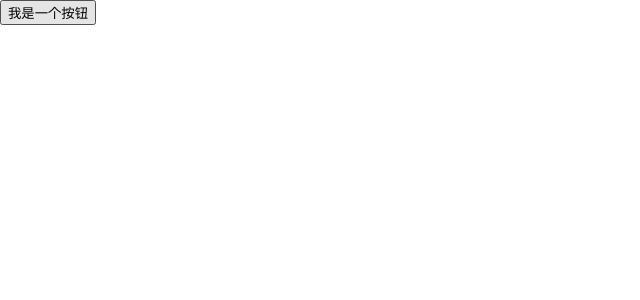
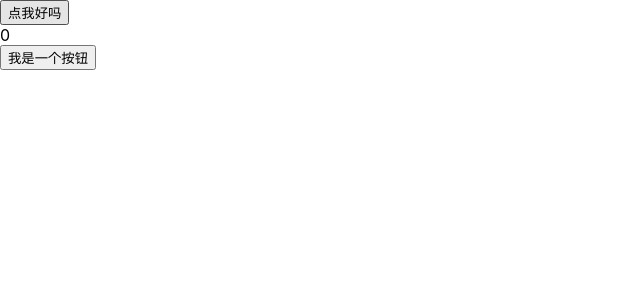
Before and after one commit to xlk1995/react-demo, a React (Create React App) app: page / in a window 1280 px wide. Shown: the top 300 px of the page, without its empty margins (0-640 px from the left). Built offline with nearby package versions, Linux system fonts and the light colour scheme.

Commit message:
feat: 消费者和state的区别

```diff
--- a/src/index.js
+++ b/src/index.js
@@ -5,25 +5,48 @@ import "./index.css";
 const ThemeContext = React.createContext("dark");
 
 class Son extends React.Component {
-  static contextType = ThemeContext;
+  // static contextType = ThemeContext;
   render() {
+    console.log("son render");
     return <button className={this.context}>我是一个按钮</button>;
   }
 }
+Son.contextType = ThemeContext;
 
-function Dad() {
-  return (
-    <div>
-      <Son />
-    </div>
-  );
+class Dad extends React.Component {
+  shouldComponentUpdate() {
+    return false;
+  }
+  render() {
+    console.log("dad render");
+    return (
+      <div>
+        <Son />
+      </div>
+    );
+  }
 }
 
 class App extends React.Component {
+  constructor(props) {
+    super(props);
+    this.state = {
+      count: 0,
+    };
+  }
+  handleClick = () => {
+    this.setState({
+      count: this.state.count + 1,
+    });
+  };
   render() {
+    console.log("app render");
     return (
       <div>
-        <ThemeContext.Provider value="light">
+        <button onClick={this.handleClick}>点我好吗</button>
+
+        <div>{this.state.count}</div>
+        <ThemeContext.Provider value={this.state.count}>
           <Dad />
         </ThemeContext.Provider>
       </div>
```
Also changed, not shown: 1 other file (tests, documents, lock files or other folders).
